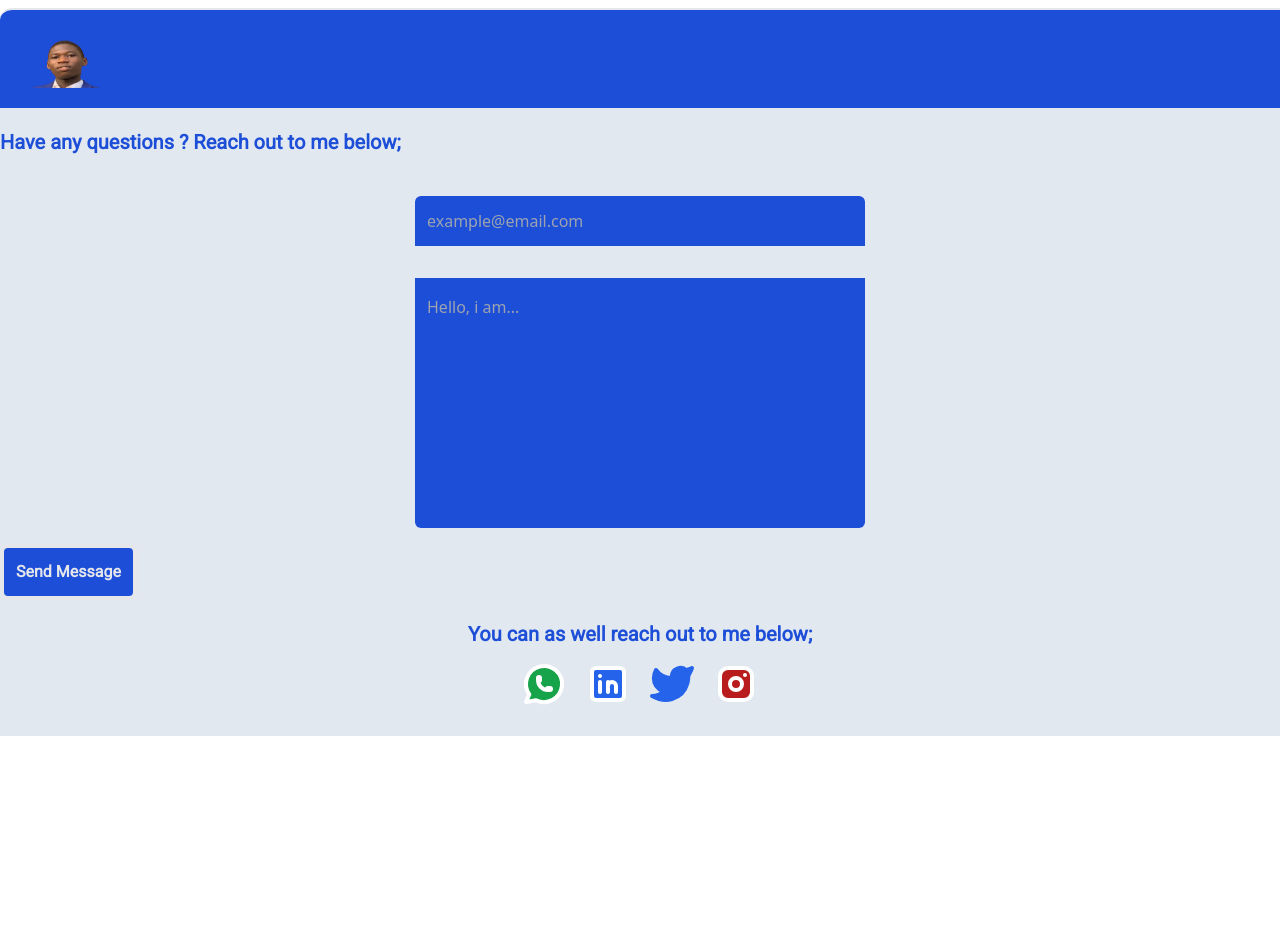
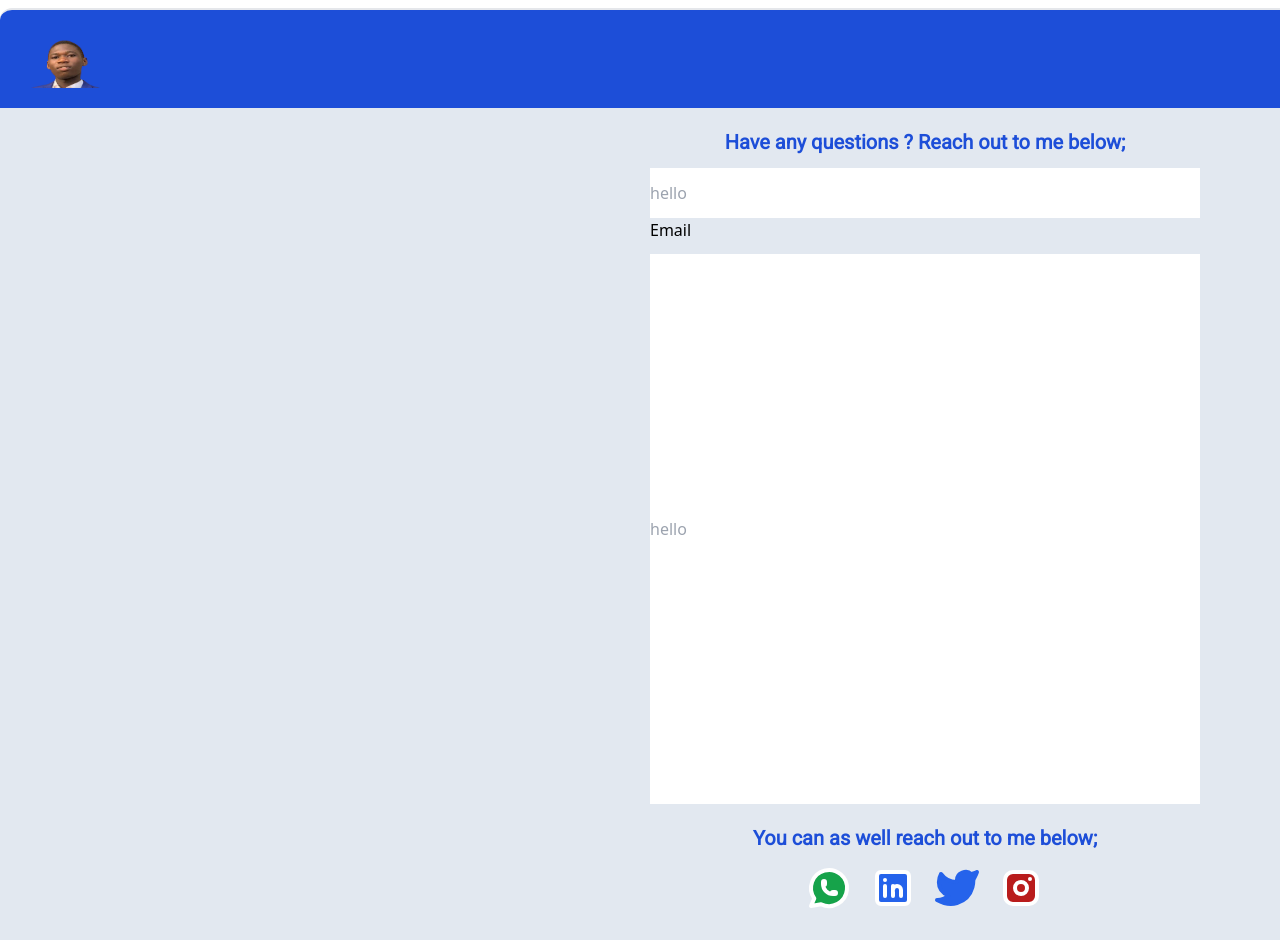
Before and after one commit to Joel0007tech/web-dev-portfolio, a React (Vite) app: page /contact in a window 1280 px wide. Shown: the top 940 px of the page. Before the commit the page ends 800 px from the top, so only its background shows below. Built offline with nearby package versions, Linux system fonts and the light colour scheme.

Commit message:
my portfolio in progress

```diff
--- a/src/Components/About.jsx
+++ b/src/Components/About.jsx
@@ -97,8 +97,8 @@ const About = () => {
               </span>
             </p>
             <div className="flex relative right-24 gap-3">
-              <FaHtml5 className="w-[100px] h-[200px] fill-red-400"/>
-              <FaCss3Alt className="w-[100px] h-[200px]"/>
+              <FaHtml5 className="w-[100px] h-[200px] fill-red-600"/>
+              <FaCss3Alt className="w-[100px] h-[200px] fill-blue-500"/>
               <DiJavascript1 className="w-[100px] h-[200px]"/>
               <SiTailwindcss className="w-[100px] h-[200px] text-blue-400"/>
               <FaReact className="w-[100px] h-[200px] text-blue-400"/>
--- a/src/Components/Contact.jsx
+++ b/src/Components/Contact.jsx
@@ -1,9 +1,14 @@
-import React,{useState} from 'react'
+import React, { useState } from "react";
 import { Link } from "react-router-dom";
 import image from "../assets/FB_IMG_1632361671640__2_-removebg-preview.png";
-import { navTexts} from "../constants";
-import { FaUserAlt} from "react-icons/fa";
-import {TbBrandWhatsapp, TbBrandLinkedin, TbBrandTwitter, TbBrandInstagram} from "react-icons/tb"
+import { navTexts } from "../constants";
+import { FaUserAlt } from "react-icons/fa";
+import {
+  TbBrandWhatsapp,
+  TbBrandLinkedin,
+  TbBrandTwitter,
+  TbBrandInstagram,
+} from "react-icons/tb";
 
 const Contact = () => {
   const [open, setOpen] = useState(false);
@@ -13,19 +18,18 @@ const Contact = () => {
   };
   return (
     <div>
- <div
+      <div
         className="p-5 h-full w-[1850px] sm:h-full sm:w-[300px] sm:overflow-hidden pt-7 mt-2
          bg-blue-700 border-b-0 border-r-0 border-l-0
           border-t-2 rounded-t-xl m-auto sm:mt-0"
       >
-        <div
-          className=" overflow-hidden"
-        >
+        <div className=" overflow-hidden">
           <div className="sm:flex flex justify-between">
             <img
               src={image}
               alt=""
-              className="w-[90px] sm:w-[50px] h-[50px] sm:h-[30px]"/>
+              className="w-[90px] sm:w-[50px] h-[50px] sm:h-[30px]"
+            />
             <FaUserAlt
               className="cursor-pointer sm:cursor-pointer text-white sm:text-white
               sm:text-2xl text-4xl float-right font-normal hover:text-gray sm:float-right"
@@ -40,48 +44,65 @@ const Contact = () => {
           >
             <ul
               className="flex justify-center flex-col gap-6 sm:gap-2 text-center cursor-pointer
-            pb-10" style={Font}
+            pb-10"
+              style={Font}
             >
               <li className="text-white font-bold text-3xl sm:text-sm sm:font-semibold hover:text-gray-500">
-                <Link to="/" target='_blank'>{navTexts.first}</Link>
+                <Link to="/" target="_blank">
+                  {navTexts.first}
+                </Link>
               </li>
               <li className="text-white font-bold text-3xl sm:text-sm sm:font-semibold hover:text-gray-500">
-                <Link to="/about" target='__blank'>{navTexts.second}</Link>
+                <Link to="/about" target="__blank">
+                  {navTexts.second}
+                </Link>
               </li>
               <li className="text-white font-bold text-3xl sm:text-sm sm:font-semibold hover:text-gray-500">
-                <Link to="/skills" target='_blank'>{navTexts.third}</Link>
+                <Link to="/skills" target="_blank">
+                  {navTexts.third}
+                </Link>
               </li>
               <li className="text-white font-bold text-3xl sm:text-sm sm:font-semibold hover:text-gray-500">
-                <Link to="/contact" target='_blank'>{navTexts.fourth}</Link>
+                <Link to="/contact" target="_blank">
+                  {navTexts.fourth}
+                </Link>
               </li>
             </ul>
           </div>
         )}
+      </div>
+      <div className="bg-slate-200 pt-5 w-[1850px] m-auto">
+        <h3
+          className="text-blue-700 font-bold text-xl text-center"
+          style={Font}
+        >
+          Have any questions ? Reach out to me below;
+        </h3>
+        <form className="flex flex-col pt-3 gap-3">
+          <div className="m-auto">
+          <input type={"email"} placeholder="hello" className="h-[50px] w-[550px]"/>
+          <p>Email</p>
+          </div>
+
+         <input type={"email"} placeholder="hello" className="m-auto h-[550px] w-[550px]"/>
+        </form>
+        <div className="pt-5 flex flex-col justify-center pb-7">
+          <h3
+            className="text-blue-700 text-center font-semibold text-xl"
+            style={Font}
+          >
+            You can as well reach out to me below;
+          </h3>
+          <div className="flex flex-row m-auto gap-4 pt-3">
+            <TbBrandWhatsapp className="text-white text-5xl fill-green-600 cursor-pointer" />
+            <TbBrandLinkedin className="text-white text-5xl fill-blue-600 cursor-pointer" />
+            <TbBrandTwitter className="text-blue-600 text-5xl fill-blue-600 cursor-pointer" />
+            <TbBrandInstagram className="text-white text-5xl fill-red-700 cursor-pointer" />
+          </div>
         </div>
-      <div className='bg-slate-200 pt-5'>
-      <h3 className='text-blue-700 font-bold text-xl' style={Font}>Have any questions ? Reach out to me below;</h3>
-     <div className='flex flex-col pt-3 gap-1'>
-      <h3 className='text-blue-700 font-semibold relative right-48' style={Font}>Email</h3>
-      <input type="email" placeholder="example@email.com" className='p-3 w-[450px] h-[50px] text-white
-       bg-blue-700 m-auto  bordeer rounded-t-md'/>
-       <h3 className='text-blue-700 font-semibold relative right-[165px]' style={Font}>Your Message</h3>
-      <input type="text" placeholder="Hello, i am..." className='p-3 w-[450px] h-[250px] text-white
-       bg-blue-700 m-auto bordeer rounded-b-md placeholder:relative placeholder:bottom-24'/>
-     </div>
-    <input type="submit" value="Send Message"style={Font} className='bg-blue-700 text-gray-200 mt-4 p-3
-     font-bold border-4 rounded-lg hover:text-blue-700 hover:bg-gray-400 cursor-pointer'/>
-     <div className='pt-5 flex flex-col justify-center pb-7'>
-      <h3 className='text-blue-700 text-center font-semibold text-xl' style={Font}>You can as well reach out to me below;</h3>
-      <div className='flex flex-row m-auto gap-4 pt-3'>
-      <TbBrandWhatsapp className='text-white text-5xl fill-green-600 cursor-pointer'/>
-        <TbBrandLinkedin className='text-white text-5xl fill-blue-600 cursor-pointer'/>
-        <TbBrandTwitter className='text-blue-600 text-5xl fill-blue-600 cursor-pointer'/>
-        <TbBrandInstagram className='text-white text-5xl fill-red-700 cursor-pointer'/>
-      </div>
-      </div>
       </div>
     </div>
-  )
-}
+  );
+};
 
-export default Contact
+export default Contact;
--- a/src/Components/Skills.jsx
+++ b/src/Components/Skills.jsx
@@ -2,7 +2,7 @@ import React,{useState} from 'react'
 import image from "../assets/FB_IMG_1632361671640__2_-removebg-preview.png"
 import { Link} from "react-router-dom"
 import {navTexts } from '../constants'
-import {FaUserAlt} from "react-icons/fa"
+import {FaUserAlt,FaArrowRight} from "react-icons/fa"
 import ace from "../assets/ace project.png"
 import hoobank from "../assets/hoobank project.png"
 import architecture from "../assets/architecture project.png"
@@ -62,8 +62,8 @@ const Skills = () => {
           </div>
         )}
         </div>
-        <div className='bg-slate-200'>
-        <h3 className="text-blue-700 font-bold text-xl pt-4" style={Font}>
+        <div className='bg-slate-200 w-[1850px] m-auto'>
+        <h3 className="text-blue-700 font-bold text-3xl pt-4 text-center" style={Font}>
           Take A Glance At My Past Projects;
         </h3>
 
@@ -210,6 +210,13 @@ const Skills = () => {
             </a>
       </div>
     </div>
+    <div className='relative float-right flex gap-2 left-60 bottom-20'>
+      <a href='https://github.com/Joel0007tech' target={'_blank'}
+       className='text-blue-700 cursor-pointer text-xl font-bold underline' style={Font}>
+        view more
+      </a>
+      <FaArrowRight className='relative top-2 text-blue-700'/>
+    </div>
     </div>
     </div>
     </div>
```
